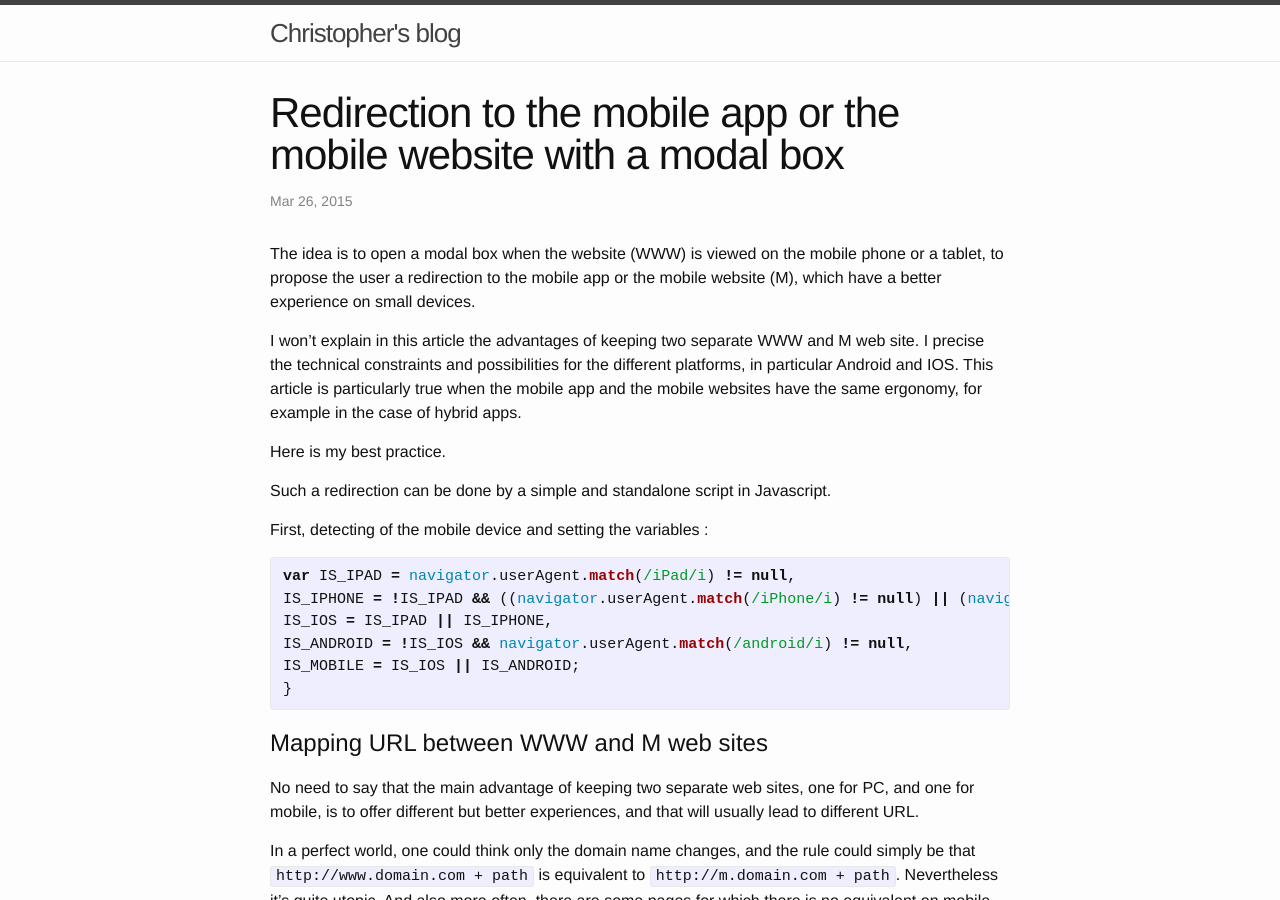
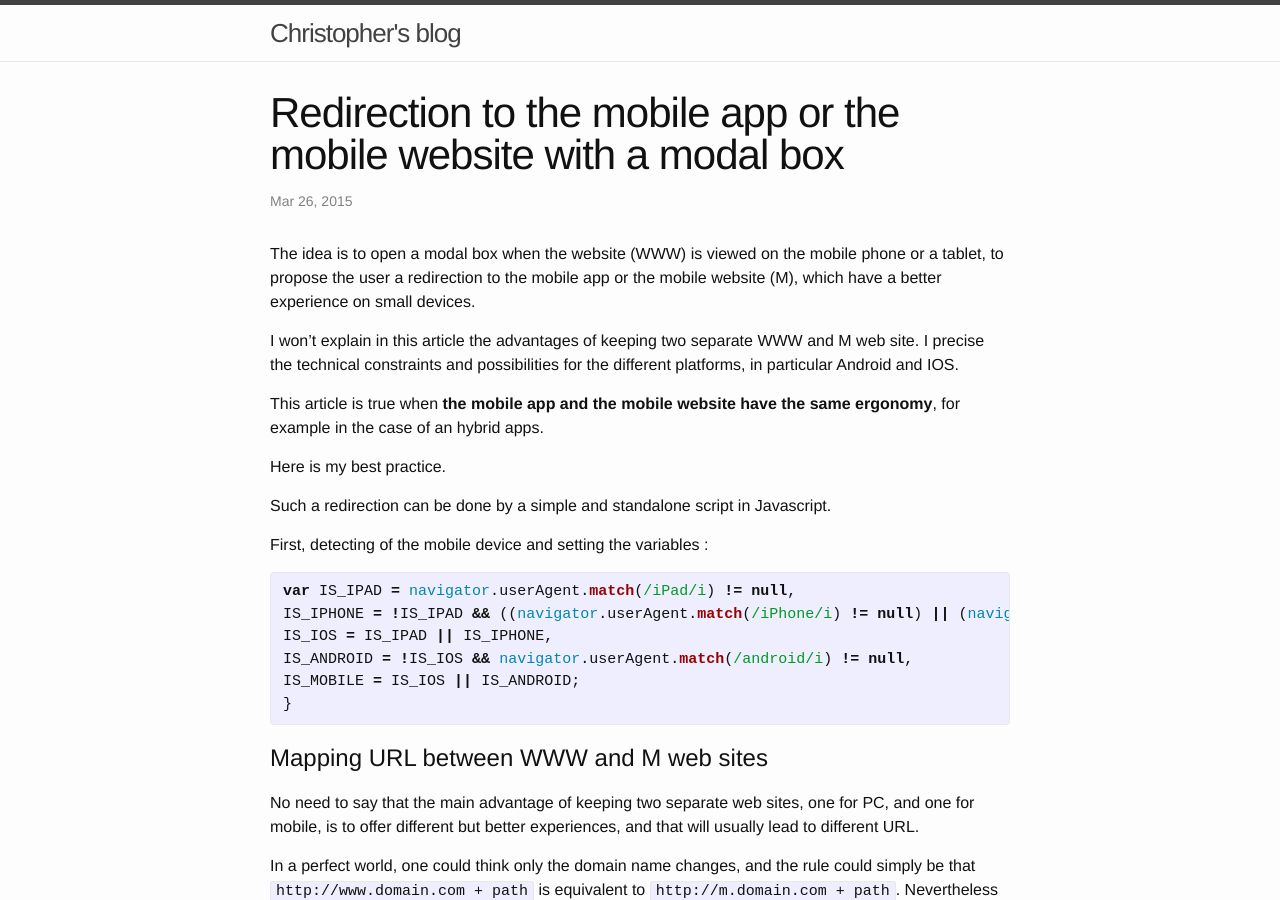
Before and after one commit to christopher5106/christopher5106.github.io, a Jekyll site: the page built from _posts/2015-03-26-web-redirection-to-mobile-web-or-app-with-a-modal-box.markdown, in a window 1280 px wide and 900 px high. Built offline with Jekyll 4.4.1, drawn with Linux system fonts in a browser that asks for light colours; some of the changed text lies outside the part shown.

Commit message:
redirection

```diff
--- a/_posts/2015-03-26-web-redirection-to-mobile-web-or-app-with-a-modal-box.markdown
+++ b/_posts/2015-03-26-web-redirection-to-mobile-web-or-app-with-a-modal-box.markdown
@@ -7,7 +7,9 @@ categories: mobile
 
 The idea is to open a modal box when the website (WWW) is viewed on the mobile phone or a tablet, to propose the user a redirection to the mobile app or the mobile website (M), which have a better experience on small devices.
 
-I won't explain in this article the advantages of keeping two separate WWW and M web site. I precise the technical constraints and possibilities for the different platforms, in particular Android and IOS. This article is particularly true when the mobile app and the mobile websites have the same ergonomy, for example in the case of hybrid apps.
+I won't explain in this article the advantages of keeping two separate WWW and M web site. I precise the technical constraints and possibilities for the different platforms, in particular Android and IOS.
+
+This article is true when **the mobile app and the mobile website have the same ergonomy**, for example in the case of an hybrid apps.
 
 Here is my best practice.
 
```
Also changed, not shown: other parts of _posts/2015-03-26-web-redirection-to-mobile-web-or-app-with-a-modal-box.markdown (+4 -1 lines).
